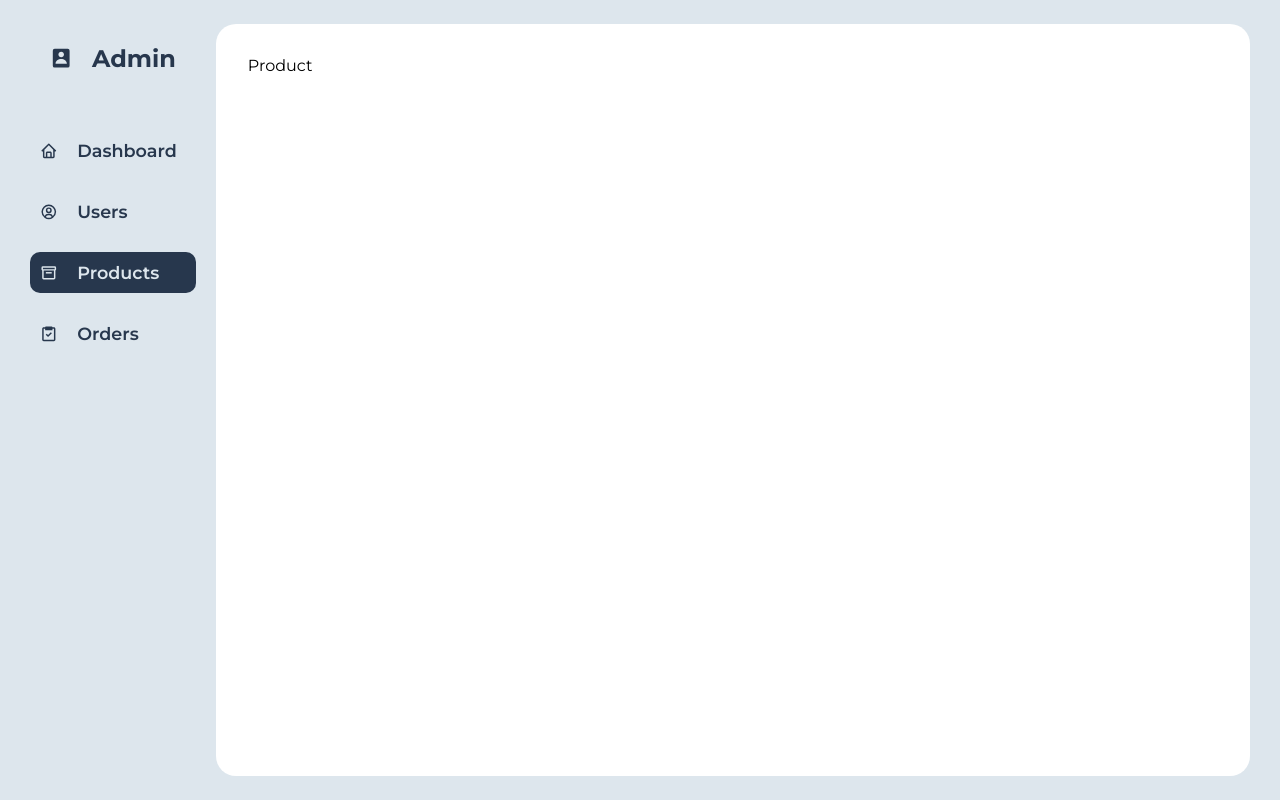
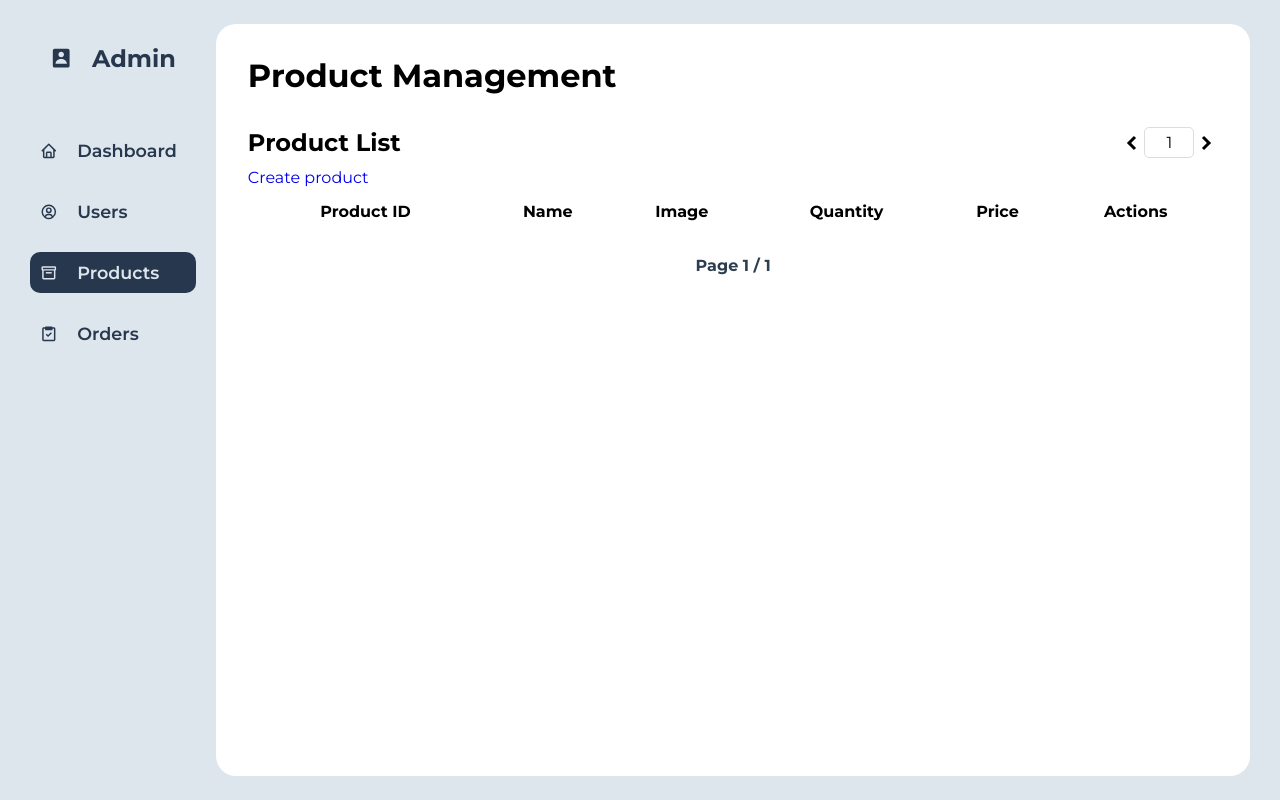
Before and after one commit to giahao1411/shopping-website, a React (Vite) app in the folder front-end/: page /admin/product in a window 1280 px wide. Built offline with nearby package versions, Linux system fonts and the light colour scheme.

Commit message:
pre-style product management

```diff
--- a/front-end/src/components/Admin/Content/Product.jsx
+++ b/front-end/src/components/Admin/Content/Product.jsx
@@ -1,7 +1,48 @@
-import React from "react";
+import React, { useState } from "react";
+import { BiSolidChevronRight, BiSolidChevronLeft } from "react-icons/bi";
+import { Link } from "react-router-dom";
+import axios from "axios";
+import "../../../styles/Admin/Product.css";
 
 const Product = () => {
-    return <div>Product</div>;
+    const [products, setProducts] = useState([]);
+    const [page, setPage] = useState(1);
+    const [totalPage, setTotalPage] = useState(1);
+
+    return (
+        <div className="product-list">
+            <h1>Product Management</h1>
+            <div className="list-header">
+                <h2>Product List</h2>
+                <div className="pagination">
+                    <BiSolidChevronLeft className="page-move" />
+                    <input type="number" min="1" max={totalPage} value={page} />
+                    <BiSolidChevronRight className="page-move" />
+                </div>
+            </div>
+            <Link to="/admin/product/create" className="create-product-link">
+                Create product
+            </Link>
+            <div className="list-container">
+                <table className="product-table">
+                    <thead>
+                        <tr>
+                            <th>Product ID</th>
+                            <th>Name</th>
+                            <th>Image</th>
+                            <th>Quantity</th>
+                            <th>Price</th>
+                            <th>Actions</th>
+                        </tr>
+                    </thead>
+                    <tbody></tbody>
+                </table>
+                <p className="table-footer">
+                    Page {page} / {totalPage}
+                </p>
+            </div>
+        </div>
+    );
 };
 
 export default Product;
--- a/front-end/src/components/Admin/Content/User.jsx
+++ b/front-end/src/components/Admin/Content/User.jsx
@@ -29,7 +29,11 @@ const User = () => {
                 setTotalPage(response.data.totalPages);
             }
         } catch (error) {
-            console.error(error);
+            if (error.response) {
+                alert(error.response.data.message);
+            } else {
+                console.error(error);
+            }
         }
     };
 
@@ -108,7 +112,11 @@ const User = () => {
                 return;
             }
         } catch (error) {
-            console.error(error);
+            if (error.response) {
+                alert(error.response.data.message);
+            } else {
+                console.error(error);
+            }
         }
     };
 
--- /dev/null
+++ b/front-end/src/styles/Admin/Product.css
@@ -0,0 +1,18 @@
+.product-list {
+    width: 100%;
+}
+
+.create-product-link {
+    text-decoration: none;
+}
+
+.create-product-link:hover {
+    text-decoration: underline;
+    color: #2e71b4;
+}
+
+.product-table {
+    width: 100%;
+    margin-top: 15px;
+    border-collapse: collapse;
+}
```
